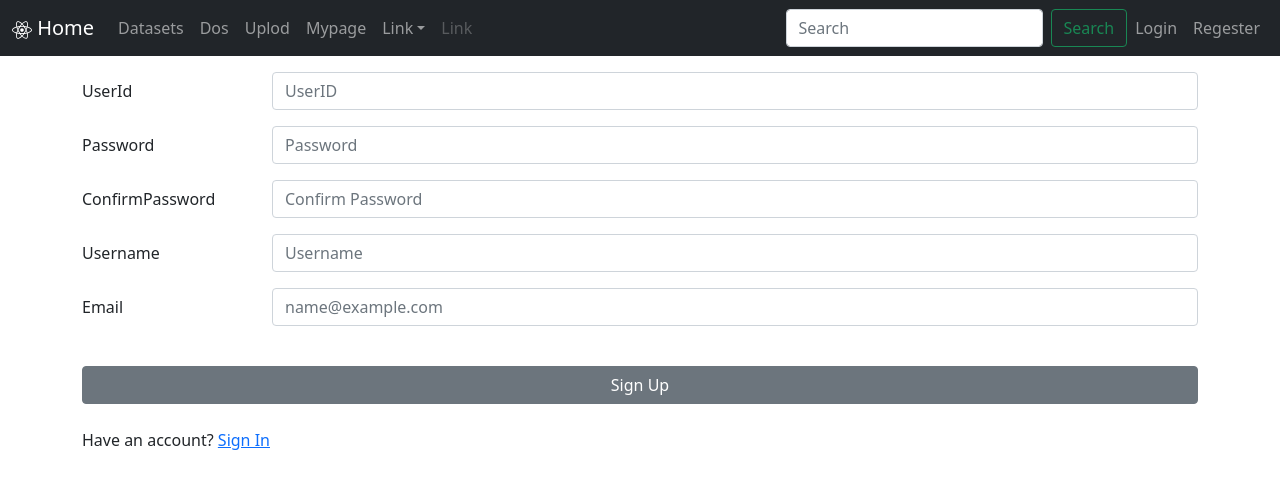
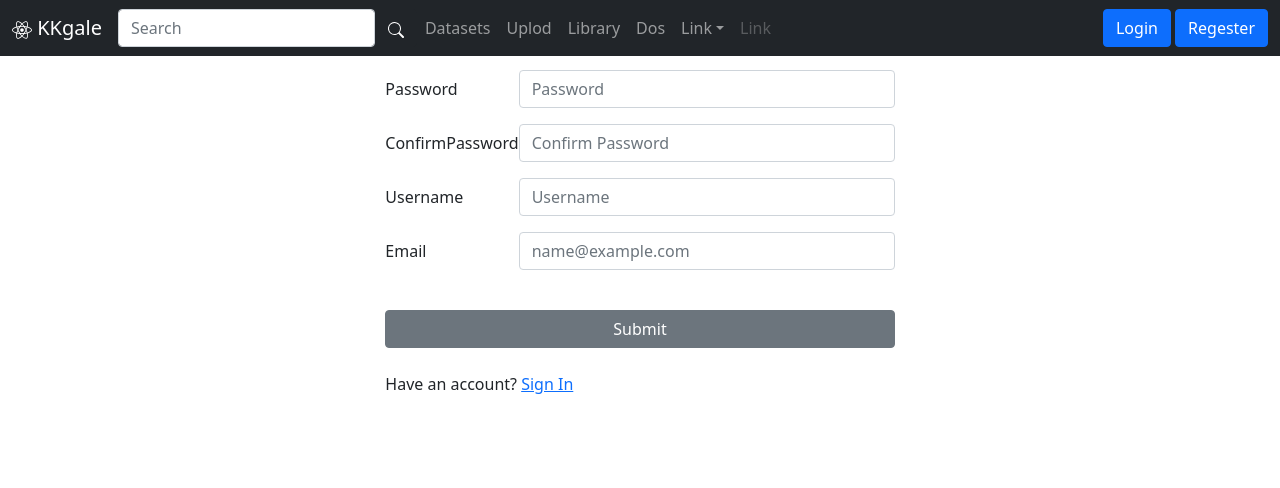
Before and after one commit to VT-courseweb/react, a React (Create React App) app: page /Regester in a window 1280 px wide. Shown: the top 488 px of the page. Built offline with nearby package versions, Linux system fonts and the light colour scheme.

Commit message:
20220319

```diff
--- a/src/pages/Header2.js
+++ b/src/pages/Header2.js
@@ -6,23 +6,27 @@ import Form from 'react-bootstrap/Form';
 import FormControl from 'react-bootstrap/FormControl';
 import Button from 'react-bootstrap/Button';
 import NavDropdown from 'react-bootstrap/NavDropdown';
-import Offcanvas from 'react-bootstrap/Offcanvas';
 import {FaReact} from 'react-icons/fa';
+import {BsSearch} from 'react-icons/bs';
 
 function Header2(){
     return(
         <div>
-            <Navbar bg="dark" variant="dark" expand="lg"> {/*fixed="top"*/}
+            <Navbar fixed="top"  bg="dark" variant="dark" expand="lg"> {/*fixed="top"*/}
                 <Container fluid>
-                    <Navbar.Brand href="/"><FaReact/> Home</Navbar.Brand>
-                    <Navbar.Toggle aria-controls="navbarScroll" />
-                    <Navbar.Collapse id="navbarScroll">
-                    <Nav className="me-auto my-2 my-lg-0"
-                    navbarScroll>
+                    <Navbar.Brand href="/"><FaReact/> KKgale</Navbar.Brand>
+                    <Navbar.Toggle aria-controls="navbarScroll" fa-pull-left/>{/*네비게이바버튼 생성*/}
+                    <Navbar.Collapse id="navbarScroll">{/*네비게이션바 자동접기*/}
+                        {/* 검색부분 */}
+                        <Form className="d-flex">
+                            <FormControl type="search"   placeholder="Search" className=" my-2 my-lg-0" aria-label="Search" ></FormControl>
+                            <Button variant="dark" className=" my-2 my-lg-0"><BsSearch/></Button>
+                        </Form>
+                        <Nav className="me-auto my-2 my-lg-0"navbarScroll>
                             <Nav.Link href="/Datasets">Datasets</Nav.Link>
+                            <Nav.Link href="/Uplod">Uplod</Nav.Link>
+                            <Nav.Link href="/Library">Library</Nav.Link>
                             <Nav.Link href="/Dos">Dos</Nav.Link>
-                        <Nav.Link href="/Uplod">Uplod</Nav.Link>
-                        <Nav.Link href="/Mypage">Mypage</Nav.Link>
                             <NavDropdown title="Link" id="navbarScrollingDropdown">
                             <NavDropdown.Item href="#action1">Action</NavDropdown.Item>
                             <NavDropdown.Item href="#action2">Another action</NavDropdown.Item>
@@ -33,15 +37,13 @@ function Header2(){
                             </NavDropdown>
                             <Nav.Link href="#" disabled>Link</Nav.Link>
                         </Nav>
-                    <Form className="d-flex">
-                        <FormControl type="search"   placeholder="Search" className="me-2" aria-label="Search" />
-                        <Button variant="outline-success">Search</Button>
-                    </Form>
-                    <Nav>
-                        <Nav.Link href="/Login">Login</Nav.Link>
-                        <Nav.Link href="/Regester">Regester</Nav.Link>
-                    </Nav>
+
+                    <div>
+                        <Button variant="primary" className="ml-2 mr-2 my-lg-0" href="/Login">Login</Button>{' '}
+                        <Button variant="primary" className="ml-2 mr-2 my-2 my-lg-0" href="/Regester">Regester</Button>{' '}
+                    </div>
                      </Navbar.Collapse>
+
                 </Container>
             </Navbar>
         </div>
--- a/src/pages/Login.js
+++ b/src/pages/Login.js
@@ -2,33 +2,40 @@ import Form from "react-bootstrap/Form";
 import Button from "react-bootstrap/Button";
 import Row from 'react-bootstrap/Row';
 import Col from 'react-bootstrap/Col';
+//import ToastContainer from "react-bootstrap/ToastContainer";
 import Container from 'react-bootstrap/Container';
+
+
 function Login(){
     return (
-        <div>
-            <Container className="panel">
-                <Form >
-                    <Form.Group as ={Row} className=" mt-3 mb-3" controlId="formPlaintextUserID">
-                        <Form.Label column sm = {1}>UserID</Form.Label>
-                        <Col sm={11}>
-                            <Form.Control type="UserID" placeholder="UserID" />
-                        </Col>
-                    </Form.Group>
-
-                    <Form.Group as ={Row} className=" mt-3 mb-3" controlId="formPlaintextPassword">
-                        <Form.Label column sm = {1}>Password</Form.Label>
-                        <Col sm={11}>
+        <div >
+          <Container className="panel col-md-5 mx-auto" >
+            <Form>
+                <Form.Group as ={Row} controlId="formPlaintextUserID" className= "mr-1 ml-1 mt-1 mb-1">
+                    <Form.Label column sm ={3}>UserID</Form.Label>
+                    <Col sm={9}>
+                        <Form.Control type="UserID" placeholder="UserID" />
+                    </Col>
+                </Form.Group>
+                    <Form.Group as ={Row} controlId="formPlaintextPassword" className= "mr-1 ml-1 mt-2 mb-1">
+                        <Form.Label column sm ={3}>Password</Form.Label>
+                        <Col sm={9}>
                             <Form.Control type="Password" placeholder="Password" />
                         </Col>
                     </Form.Group>
+                    <Form.Group className= "mt-3" >
+                        <Form.Check type="checkbox" id="disabledFieldsetCheck" label="로그인 유지하기"/>
+                    </Form.Group>
                     <br/>
-                    <div className="d-grid gap-1">
+                    <div className="d-grid gap-1" >
                         <Button variant="secondary" type="submit" >
                             Sign In
                         </Button>
                     </div>
                 </Form>
             </Container>
+
+
         </div>
     );
 }
--- a/src/pages/Main.js
+++ b/src/pages/Main.js
@@ -2,7 +2,7 @@ import Card from "react-bootstrap/Card";
 
 function Main(){
     return (
-        <div>
+        <div >
            {/* <Card style={{width:'15rem', textAlign:"center" }}>
                <Card.Img variant="top" src="logo192.png" style={{ width: '15rem'}} ></Card.Img>
                <Card.Body>
@@ -13,6 +13,7 @@ function Main(){
                     <small className="text-muted">Last updated 3 mins ago</small>
                 </Card.Footer>
             </Card>   */}
+            <h1>mainpage</h1>
         </div>
     );
 }
--- a/src/pages/Regester.js
+++ b/src/pages/Regester.js
@@ -72,11 +72,11 @@ function Regester() {
 
     return (
         <div>
-            <Container className="panel">
+            <Container className="panel col-md-5 mx-auto" style={{position:" auto-start"}}>
                 <Form>
                     <Form.Group as={Row} className="mt-3 smb-3">
-                    <Form.Label column sm = {2}>UserId</Form.Label>
-                        <Col sm = {10}>
+                    <Form.Label column sm = {3}>UserId</Form.Label>
+                        <Col sm = {9}>
                             <Form.Control maxLength={20} placeholder="UserID" value={userId} onChange={onChangeUserId} />
                             {userIdError && <div class="invalid-input" style={{color : "#FF0000"}}>
                                 <span>아이디는 영문 5자 이상 영문 또는 숫자를 포함해야 합니다.</span>
@@ -84,8 +84,8 @@ function Regester() {
                         </Col>
                     </Form.Group>
                     <Form.Group as={Row} className=" mt-3 mb-3">
-                    <Form.Label column sm = {2}>Password</Form.Label>
-                        <Col  sm = {10}>
+                    <Form.Label column sm = {3}>Password</Form.Label>
+                        <Col  sm = {9}>
                             <Form.Control maxLength={20} type="password" placeholder="Password" value={password} onChange={onChangePassword} />
 
                             {passwordError && <div class="invalid-input" style={{color : "#FF0000"}}>
@@ -95,8 +95,8 @@ function Regester() {
 
                     </Form.Group>
                     <Form.Group as={Row} className="mt-3 mb-3">
-                    <Form.Label column sm = {2}>ConfirmPassword</Form.Label>
-                        <Col  sm = {10}>
+                    <Form.Label column sm = {3}>ConfirmPassword</Form.Label>
+                        <Col  sm = {9}>
                             <Form.Control maxLength={20} type="password" placeholder="Confirm Password" value={confirmPassword} onChange={onChangeConfirmPassword} />
                             {confirmPasswordError && <div class="invalid-input" style={{color : "#FF0000"}}>
                                <span> 비밀번호가 맞지않습니다.</span>
@@ -104,8 +104,8 @@ function Regester() {
                         </Col>
                     </Form.Group>
                     <Form.Group as={Row} className="mt-3 mb-3">
-                    <Form.Label column sm = {2}>Username</Form.Label>
-                    <Col  sm = {10}>
+                    <Form.Label column sm = {3}>Username</Form.Label>
+                    <Col  sm = {9}>
                             <Form.Control maxLength={20} placeholder="Username" value={userName} onChange={onChangeUserName} />
                             {userNameError && <div class="invalid-input" style={{color : "#FF0000"}}>
                                 <span>필수입니다.</span>
@@ -113,8 +113,8 @@ function Regester() {
                         </Col>
                     </Form.Group>
                     <Form.Group as={Row} className="mt-3 mb-3">
-                        <Form.Label column sm = {2}>Email</Form.Label>
-                        <Col  sm = {10}>
+                        <Form.Label column sm = {3}>Email</Form.Label>
+                        <Col  sm = {9}>
                             <Form.Control maxLength={50} type="input" placeholder="name@example.com" value={email} onChange={onChangeEmail} />
                             {emailError && <div class="invalid-input" style={{color : "#FF0000"}}>
                                 <span>유효한 이메일 형식을 입력하세요.</span>
@@ -123,9 +123,7 @@ function Regester() {
                     </Form.Group>
                     <br />
                     <div className="d-grid gap-1">
-                        <Button variant="secondary" onClick={onSubmit}>
-                            Sign Up
-                        </Button>
+                        <Button variant="secondary" type="submit">Submit</Button>
                     </div>
                 </Form>
                 <br />
```
Lines whose indentation alone changed are shown as unchanged.
